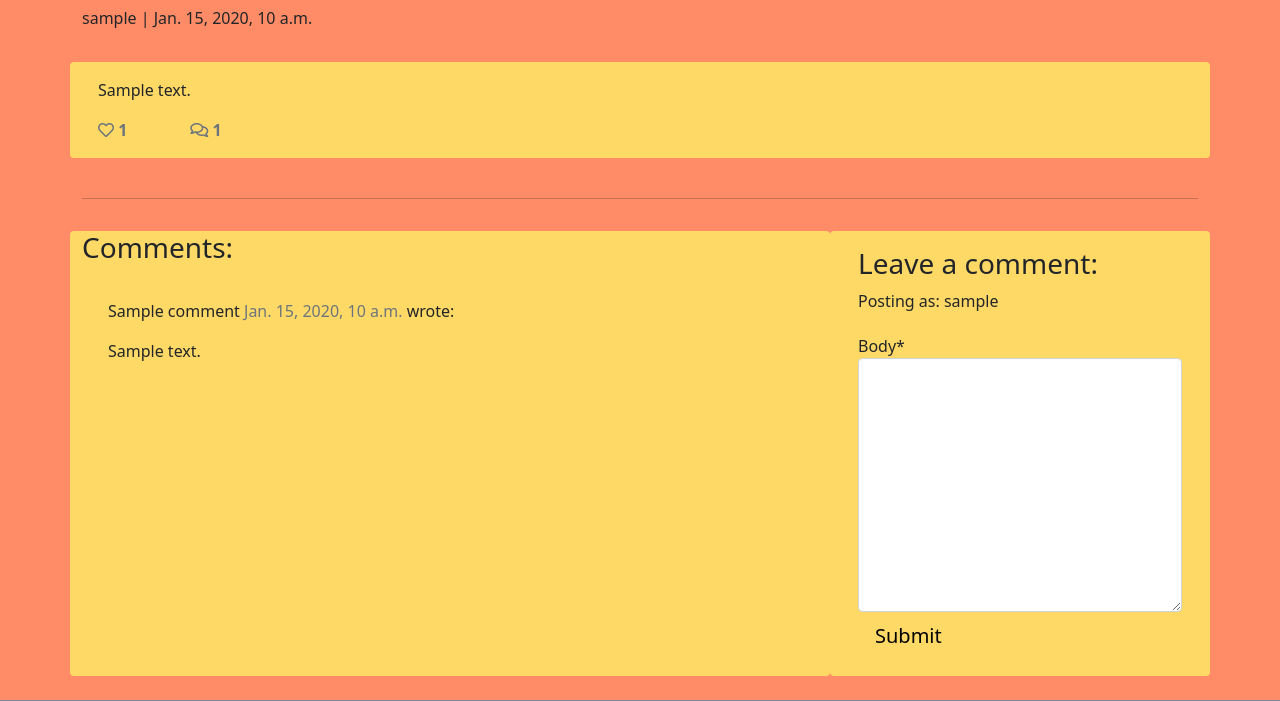
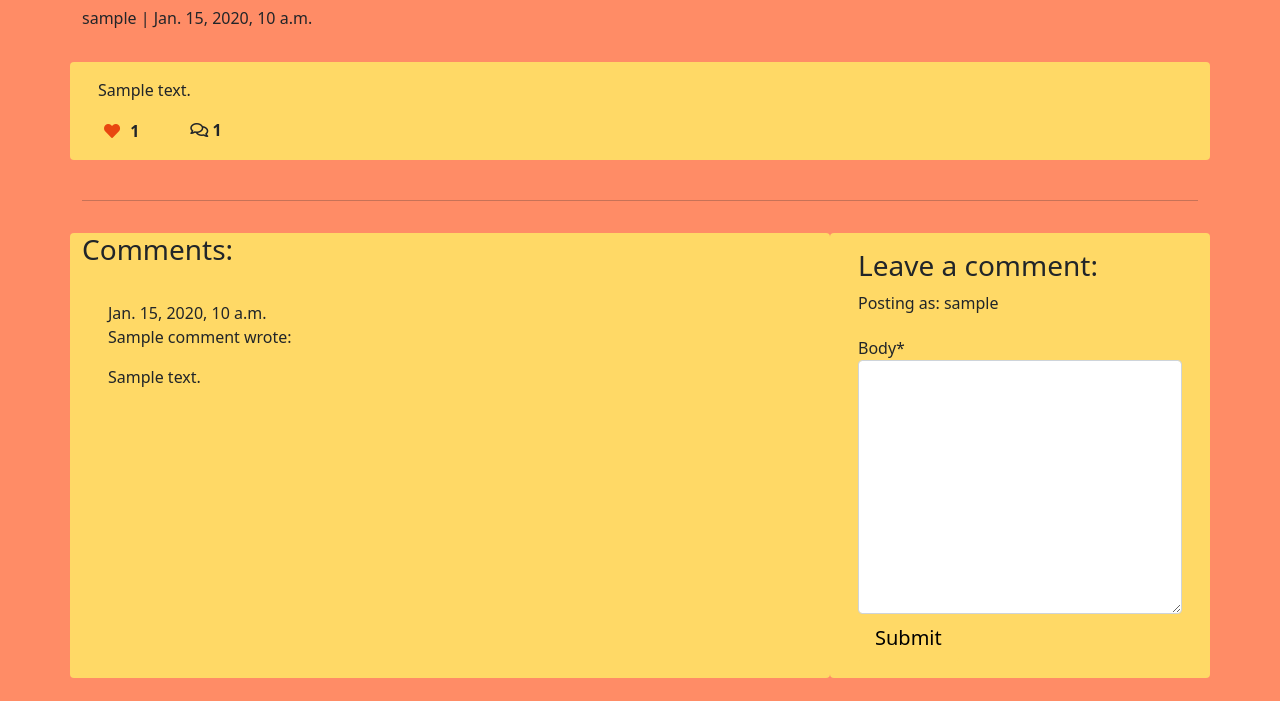
Before and after one commit to et9719/ourgallery, a Django app: page /sample/ in a window 1280 px wide. Shown: the part 261-962 px from the top of the page. Run offline with Django 3.2, Linux system fonts and the light colour scheme; a user stored in the database is signed in; tables that the repository leaves empty hold one stand-in row (values such as "Sample post"); some libraries are stand-ins or nearby versions; some web fonts are replaced.

Commit message:
Add like and unlike function

```diff
--- a/blog/urls.py
+++ b/blog/urls.py
@@ -5,4 +5,5 @@ from . import views
 urlpatterns = [
     path('', views.PostList.as_view(), name='home'),
     path('<slug:slug>/', views.PostDetail.as_view(), name='post_detail'),
+    path('like/<slug:slug>', views.PostLike.as_view(), name='post_like'),
 ]
--- a/blog/views.py
+++ b/blog/views.py
@@ -1,6 +1,7 @@
 ''' Imports '''
-from django.shortcuts import render, get_object_or_404
+from django.shortcuts import render, get_object_or_404, reverse
 from django.views import generic, View
+from django.http import HttpResponseRedirect
 from .models import Post
 from .forms import CommentForm
 
@@ -80,3 +81,19 @@ class PostDetail(View):
                 "comment_form": CommentForm()
             },
         )
+
+
+class PostLike(View):
+    ''' Add description '''
+    def post(self, request, slug):
+        ''' Add description'''
+        # Get the relevent post.
+        post = get_object_or_404(Post, slug=slug)
+        # Toggle likes, check if post is already like if it is then then remove the like.
+        if post.likes.filter(id=request.user.id).exists():
+            post.likes.remove(request.user)
+        # If it hasnt been liked we need to add the like.
+        else:
+            post.likes.add(request.user)
+        # Define where we want to redirect the user when a page is liked or unliked.
+        return HttpResponseRedirect(reverse('post_detail', args=[slug]))
--- a/static/css/styleg.css
+++ b/static/css/styleh.css
@@ -127,6 +127,19 @@
 }
 
 
+.btn-like {
+    color: #E84610;
+    border: none;
+    background: transparent;
+}
+
+.btn-like:hover,
+.btn-like:active {
+    color: #E84610;
+    background: transparent;
+    border: none;
+}
+
 
 
 
@@ -203,16 +216,4 @@
     color: #445261;
     text-decoration: underline;
 }
-
-.btn-like {
-    color: #E84610;
-    border: none;
-    background: transparent;
-}
-
-.btn-like:hover,
-.btn-like:active {
-    color: #E84610;
-    background: transparent;
-    border: none;
-} */
+*/
--- a/templates/base.html
+++ b/templates/base.html
@@ -19,7 +19,7 @@
     <link rel="preconnect" href="https://fonts.googleapis.com">
     <link rel="preconnect" href="https://fonts.gstatic.com" crossorigin>
     <link href="https://fonts.googleapis.com/css2?family=Cinzel:wght@400;500&family=Hurricane&family=Roboto:wght@400;700&display=swap" rel="stylesheet">
-    <link rel="stylesheet" href="{% static 'css/styleg.css' %}">
+    <link rel="stylesheet" href="{% static 'css/styleh.css' %}">
 
 </head>
 
--- a/templates/post_detail.html
+++ b/templates/post_detail.html
@@ -37,12 +37,31 @@
                 <div class="row">
 
                     <div class="col-1">
+                        <strong>
+                            {% if user.is_authenticated %}
+                            <form class="d-inline" action="{% url 'post_like' post.slug %}" method="POST">
+                                {% csrf_token %}
+                                {% if liked %}
+                                    <button type="submit" name="blogpost_id" value="{{post.slug}}" class="btn-like">
+                                        <i class="fas fa-heart"></i>
+                                    </button>
+                                {% else %}
+                                <button type="submit" name="blogpost_id" value="{{post.slug}}" class="btn-like">
+                                    <i class="far fa-heart"></i>
+                                </button>
+                                {% endif %}
+                            </form>
+                            {% else %}
+                            <span><i class="far fa-heart"></i></span>
+                            {% endif %}
+                            <span > {{ post.number_of_likes }} </span>
+
+                        </strong>
                         <!-- The number of likes goes before the closing strong tag -->
-                        <strong class="text-secondary"><i class="far fa-heart"></i> {{ post.number_of_likes }} </strong>
                     </div>
                     <div class="col-1">
                         {% with comments.count as total_comments %}
-                        <strong class="text-secondary"><i class="far fa-comments"></i>
+                        <strong><i class="far fa-comments"></i>
                             <!-- Our total_comments variable goes before the closing strong tag -->
                             {{ total_comments }}</strong>
                         {% endwith %}
@@ -64,12 +83,13 @@
                 {% for comment in comments %}
                 <div class="comments" style="padding: 10px;">
                     <p class="font-weight-bold">
+                        <span class="font-weight-normal">
+                            <!-- The comment's created date goes here -->
+                            {{ comment.created_on }}
+                        </span> <br>
                         <!-- The commenter's name goes here. Check the model if you're not sure what that is -->
                         {{ comment.name }}
-                        <span class=" text-muted font-weight-normal">
-                            <!-- The comment's created date goes here -->
-                            {{ comment.created_on }}
-                        </span> wrote:
+                         wrote:
                     </p>
                     <!-- The body of the comment goes before the | -->
                     {{ comment.body | linebreaks }}
```
